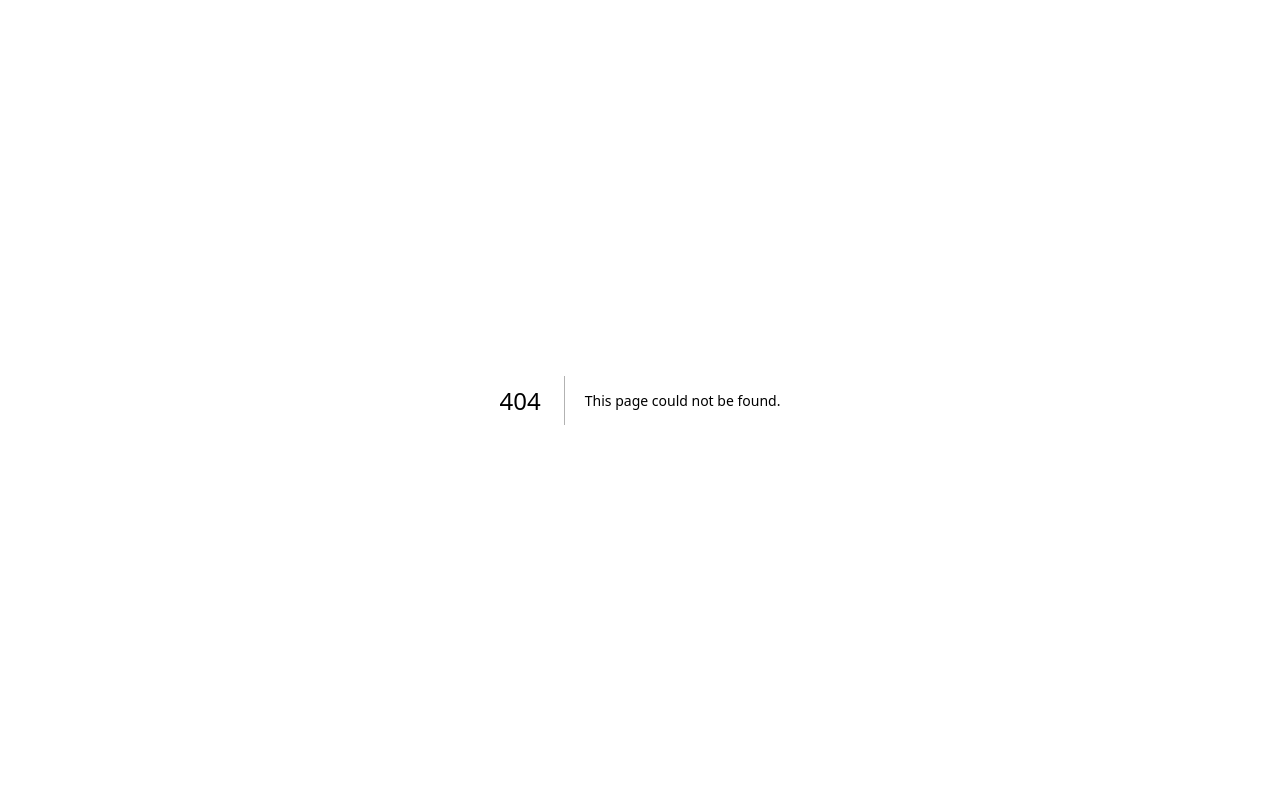
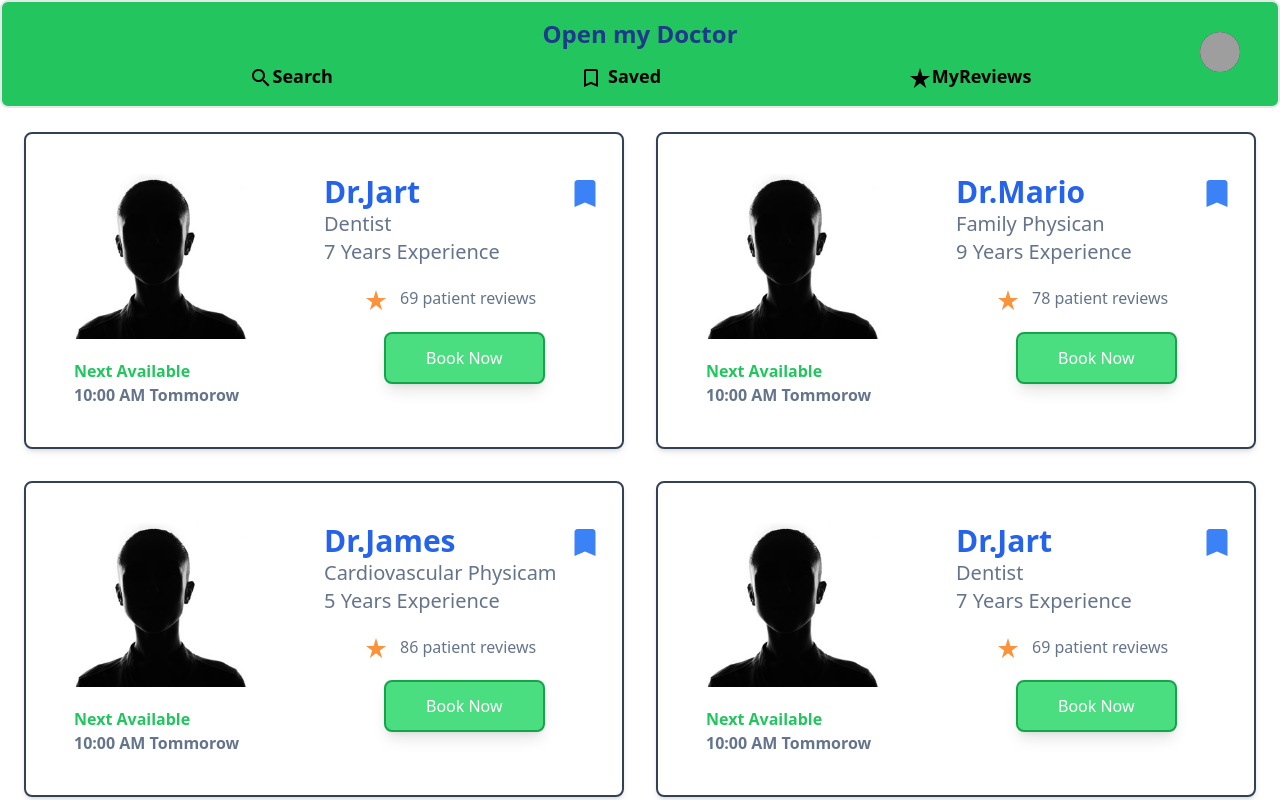
Before and after one commit to fullstack-guy/OMD, a Next.js app: page /SavedPage/Saved in a window 1280 px wide. Before the commit this address had no page. Shown: the top 800 px of the page. Built offline with nearby package versions, Linux system fonts and the light colour scheme; grey boxes are pictures that could not be loaded.

Commit message:
saved page created, and footer bug fixed

```diff
--- a/components/Footer.js
+++ b/components/Footer.js
@@ -5,7 +5,7 @@ import Link from "next/link";
 export default function Footer(){
     return(
         <div className="flex-shrink-0 ">
-        <footer className=" body-font footer absolute -bottom-10 w-full">
+        <footer className=" body-font  w-full">
   <div className="container px-5 py-24 mx-auto flex items-center   ">
     <div className="w-64 flex-shrink-0 md:mx-0 mx-auto text-center ">
       <a className="flex title-font font-medium items-center md:justify-start justify-center text-gray-900">
--- a/components/Header.js
+++ b/components/Header.js
@@ -5,6 +5,8 @@ import AccountCircleIcon from '@mui/icons-material/AccountCircle';
 import ManageAccountsIcon from '@mui/icons-material/ManageAccounts';
 import LogoutIcon from '@mui/icons-material/Logout';
 import { useState } from 'react';
+import Link from 'next/link';
+
 
 export default function Header(){
     const [profileToggle, setProfileToggle] = useState(false);
@@ -20,7 +22,9 @@ export default function Header(){
                 <div className="flex justify-evenly pt-3  ">
 
                         <button className="text-lg font-semibold"><SearchIcon/>Search</button>
+                        <Link legacyBehavior href ="SavedPage/Saved">
                         <button className="text-lg font-semibold"><TurnedInNotIcon/> Saved</button>
+                        </Link>
                         <button className="text-lg font-semibold"><StarRateIcon/>MyReviews</button>
 
                         <div className=' absolute right-10 top-8'> {/** this is Profile button! */}
--- /dev/null
+++ b/components/SavedPage/SavedPageCard.js
@@ -0,0 +1,58 @@
+import TurnedInNotIcon from '@mui/icons-material/TurnedInNot';
+import BookmarkIcon from '@mui/icons-material/Bookmark';
+import StarRateIcon from '@mui/icons-material/StarRate';
+import { useState } from 'react';
+export default function SavedPageCard(props){
+    const [isClicked, setIsClicked] =useState(true);
+    return(
+        <>
+        <div className="border-2 rounded-lg shadow-md overflow-hidden border-slate-700 py-10">
+            <div className="flex justify-between">
+                <div className="flex flex-col w-1/2">
+                        <div className="pl-8">
+                            <img
+                            className="w-full h-full rounded-lg  xl:w-3/4 overflow-hidden"
+                            alt="Doctor Picture"
+                            src ="/ProfilePicture/unknown4.jpg"
+                            />
+                        </div>
+                    <div className="flex flex-col pt-5   pl-12">
+                        <span className="text-green-500 font-semibold">Next Available</span>
+                        <span className="font-semibold text-slate-500">10:00 AM Tommorow</span>
+                    </div>
+                </div>
+            <div className="flex flex-col w-1/2">
+                    <div className='flex justify-between'>
+                        <h1 className="text-xl xl:text-3xl font-bold text-blue-600">{props.Name}</h1>
+                        <button onClick={() => setIsClicked(!isClicked)}
+                        className='pr-5 scale-150'>
+                        {isClicked?
+                        <div className=' text-blue-500'><BookmarkIcon/></div>
+                        :
+                        <div className='text-blue-500'>
+                        <TurnedInNotIcon/>
+                        </div>
+                        }
+                        </button>
+                    </div>
+                <span className="font-normal text-slate-500 xl:text-xl">{props.Job}</span>
+                <span className="font-normal text-slate-500 xl:text-xl">{props.Years} Years Experience</span>
+
+                <div className="px-10 pt-5 ">
+                    <div className='flex gap-x-3'>
+                        <div className=' text-orange-400'><StarRateIcon/></div>
+                        <span className="font-normal text-slate-500">{props.Reviews} patient reviews</span>
+
+                    </div>
+                        <div className="pt-5 pl-5">
+                    <button className="border-2 rounded-lg bg-green-400 shadow-lg border-green-600 py-3 md:px-10 lg:px-10 px-8 text-white hover:ease-in duration-300 hover:scale-105"> Book Now</button>
+                        </div>
+                </div>
+            </div>
+            </div>
+        </div>
+
+
+        </>
+    );
+}
--- a/pages/MainPage.js
+++ b/pages/MainPage.js
@@ -4,7 +4,7 @@
 export default function MainPage(){
     return(
 <>
-<div className=" w-full min-h-screen mx-auto py-10 ">
+<div className=" w-full min-h-screen mx-auto py-10 hover: ease-in duration-200 ">
 <div className="flex flex-col mx-auto">
 
        <h1 className="flex justify-center items-center pt-5 font-semibold text-4xl pb-10">
--- a/pages/PrivacyPage/Privacy.js
+++ b/pages/PrivacyPage/Privacy.js
@@ -13,7 +13,7 @@ export default function Privacy(props){
     return(
         <>
        <Header/>
-            <div className=" w-full  pt-5 " >
+            <div className=" w-full  pt-5  " >
           <div className="pl-5">
             <img className="w-20 h-20"
              src ="/Blossend.png"
--- /dev/null
+++ b/pages/SavedPage/Saved.js
@@ -0,0 +1,69 @@
+import Header from "@/components/Header";
+import SavedPageCard from "@/components/SavedPage/SavedPageCard";
+
+const DummyProfile =[
+    {   id : 1,
+        DocName : "Dr.Jart",
+        Job : "Dentist",
+        experience : 7,
+        reviewAmount :69,
+    },
+    {   id : 2,
+        DocName : "Dr.Mario",
+        Job : "Family Physican",
+        experience : 9,
+        reviewAmount :78,
+    },
+    {   id : 3,
+        DocName : "Dr.James",
+        Job : "Cardiovascular Physicam",
+        experience : 5,
+        reviewAmount :86,
+    },
+    {   id : 4,
+        DocName : "Dr.Jart",
+        Job : "Dentist",
+        experience : 7,
+        reviewAmount :69,
+    },
+    {   id : 5,
+        DocName : "Dr.Alex",
+        Job : "Neurosurnon",
+        experience : 6,
+        reviewAmount :69,
+    },
+    {   id : 6,
+        DocName : "Dr.Unknown",
+        Job : "Dentist",
+        experience : 10,
+        reviewAmount :10,
+    },
+
+
+]
+
+
+export default function Saved(){
+    return(
+        <>
+         <Header/>
+
+         <div className="grid grid-cols-1 md:grid-cols-2 gap-8 m-6  " >
+         {DummyProfile.map((profile) => {
+            return (
+                <SavedPageCard
+                key={profile.id}
+                Name={profile.DocName}
+                Job={profile.Job}
+                Years={profile.experience}
+                Reviews={profile.reviewAmount}
+                />
+            );
+            })}
+
+
+         </div>
+
+        </>
+    );
+}
```
Also changed, not shown: public/ProfilePicture/unknown4.jpg (added).
